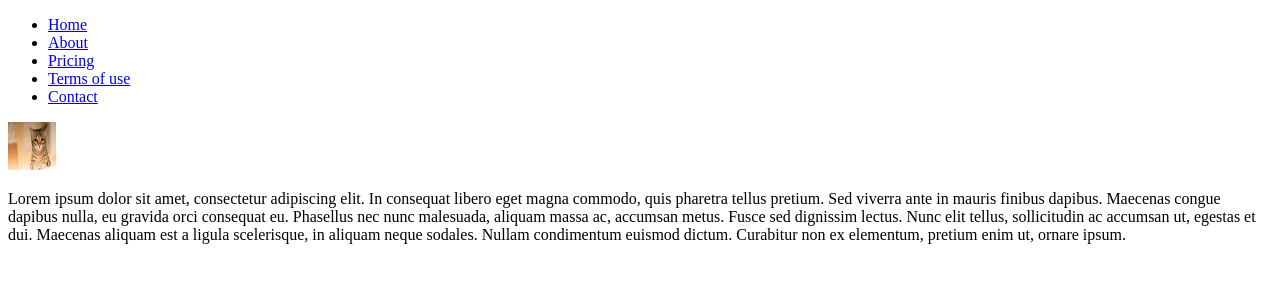
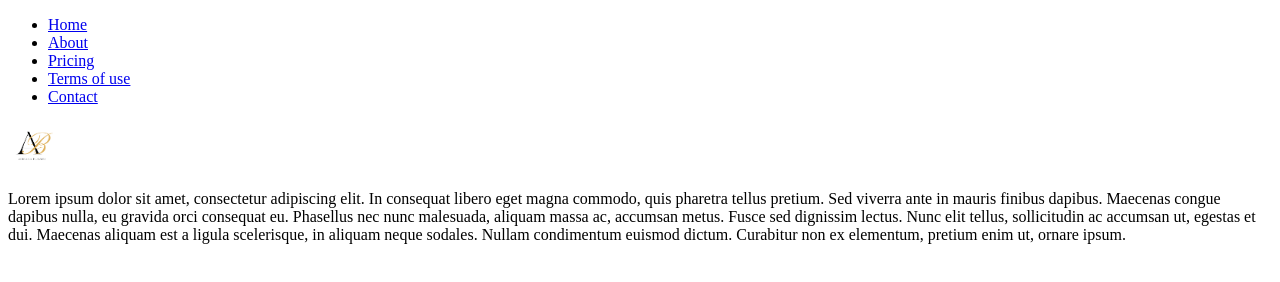
Before and after one commit to addasoft/Portofolio, a plain HTML site: page index.html in a window 1280 px wide. Drawn offline with Linux system fonts and the light colour scheme.

Commit message:
change error

```diff
--- a/index.html
+++ b/index.html
@@ -18,7 +18,7 @@
             </nav>
         </header>
         <main>
-            <img src="/Images/licensed-image.jpeg" alt="logo2" style="width:48px;height:48px;">
+            <img src="/Images/ab.png" alt="logo1" style="width:48px;height:48px;">
             <p>Lorem ipsum dolor sit amet, consectetur adipiscing elit. In consequat libero eget magna commodo, quis pharetra tellus pretium. Sed viverra ante in mauris finibus dapibus. Maecenas congue dapibus nulla, eu gravida orci consequat eu. Phasellus nec nunc malesuada, aliquam massa ac, accumsan metus. Fusce sed dignissim lectus. Nunc elit tellus, sollicitudin ac accumsan ut, egestas et dui. Maecenas aliquam est a ligula scelerisque, in aliquam neque sodales. Nullam condimentum euismod dictum. Curabitur non ex elementum, pretium enim ut, ornare ipsum.</p>
         </main>
     </body>
```
